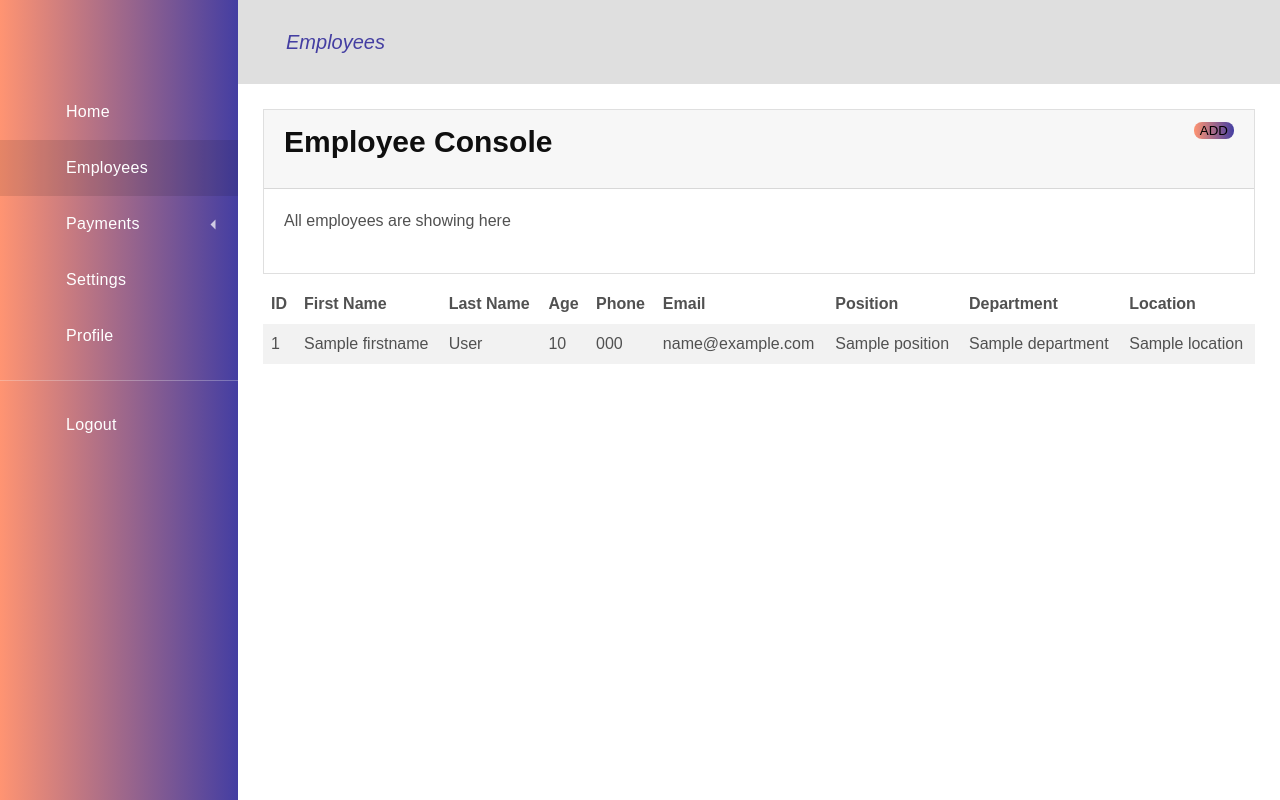
After one commit to riottecboi/HR-Flask, a Flask app: template templates/employee.html in a window 1280 px wide. The commit adds this page. Run offline with Flask 2, Linux system fonts and the light colour scheme; the template is opened without the code that fills it: values that come from a table or form of the project are taken from there, most other values are stand-ins (such as "Sample title", 1, 10 or a date in 2020); one stand-in notice (Sample message) is shown; parts of the project's set-up code (start-up, migrations or seed data) failed here and were passed over; some libraries are stand-ins or nearby versions.

Commit message:
Updated add user + CSS

```diff
--- a/authentication/form.py
+++ b/authentication/form.py
@@ -1,5 +1,5 @@
 from flask_wtf import FlaskForm
-from wtforms import PasswordField, StringField, EmailField
+from wtforms import PasswordField, StringField, EmailField, IntegerField, TextAreaField
 from wtforms.validators import Email, DataRequired
 
 # login and registration
@@ -27,3 +27,25 @@ class CreateAccountForm(FlaskForm):
     password = PasswordField('Password',
                              id='pwd_create',
                              validators=[DataRequired()])
+
+class AddUser(FlaskForm):
+    firstname = StringField('Firstname', id='firstname')
+    lastname = StringField('Lastname', id='lastname')
+    age = IntegerField('Age', id='age')
+    phone = StringField('Phone', id='phone')
+    email = EmailField('Email',
+                       id='email',
+                       validators=[DataRequired(), Email()])
+    position = StringField('Position', id='position')
+    department = StringField('Department', id='department')
+    location = StringField('Location', id='location')
+    skills = StringField('Skills', id='skill')
+    username = StringField('Username',
+                         id='username',
+                         validators=[DataRequired()])
+    password = PasswordField('Password',
+                             id='password',
+                             validators=[DataRequired()])
+    confirm = PasswordField('Confirm Password',
+                            id='confirm',
+                            validators=[DataRequired()])
--- a/server.py
+++ b/server.py
@@ -1,4 +1,4 @@
-from flask import Flask, render_template, request, make_response, redirect, url_for, Response, session, flash
+from flask import Flask, render_template, redirect, url_for, flash, request
 from flask_wtf.csrf import CSRFProtect
 from flask_login import LoginManager, login_user, current_user, login_required, logout_user
 from flask_env import MetaFlaskEnv
@@ -6,8 +6,9 @@ from flask_env import MetaFlaskEnv
 from sqlalchemy import create_engine
 from sqlalchemy.orm import sessionmaker
 
-from datamodel import *
-from authentication.form import LoginForm, CreateAccountForm
+from database.crud import *
+from database.datamodel import *
+from authentication.form import LoginForm, CreateAccountForm, AddUser
 
 
 class Configuration(metaclass=MetaFlaskEnv):
@@ -98,6 +99,45 @@ def signup():
         flash("Could not sign up for new user", "error")
         return render_template('login.html', loginform=loginform, sigupform=sigupform)
 
+@app.route("/employee", methods=['GET', 'POST'])
+@login_required
+def employee():
+    form = AddUser()
+    session = sessionFactory()
+    try:
+        users = get_all_user(session)
+        if request.method == 'POST':
+            password = form.password.data
+            confirm =form.confirm.data
+            if password != confirm:
+                session.close()
+                flash("Password not match", "error")
+                return render_template('employee.html', users=users, username=current_user.username, form=form)
+
+            authentication = UserAuthentication(username=form.username.data)
+            if form.phone.data == '':
+                form.phone.data = None
+            user = User(userid=authentication.id, email=form.email.data, firstname=form.firstname.data,
+                        lastname=form.lastname.data, age=form.age.data, phone=form.phone.data, jobtitle=form.position.data,
+                        department=form.department.data, location=form.location.data, primaryskills=form.skills.data)
+            session.add(user)
+            session.commit()
+
+            authentication.change_password(form.password.data)
+            session.add(authentication)
+            session.commit()
+
+            session.close()
+            flash("Adding user successful", "info")
+            return redirect(url_for('employee'))
+        session.close()
+        return render_template('employee.html', users=users, username=current_user.username, form=form)
+    except Exception as e:
+        session.close()
+        flash("Exception occurred - Cannot add new user", "error")
+        return redirect(url_for('employee'))
+
+
 @app.route("/menu", methods=["GET", "POST"])
 @login_required
 def menu():
@@ -105,7 +145,7 @@ def menu():
     userType = 'User'
     if admin is True:
         userType = 'Administrator'
-    return render_template('dashboard.html', user= current_user.username, userType=userType)
+    return render_template('dashboard.html', user=current_user.username, userType=userType)
 
 @app.route('/logout')
 def logout():
--- a/static/css/dashboard.css
+++ b/static/css/dashboard.css
@@ -132,6 +132,7 @@ h1, .h1 {
     -ms-flex-positive: 2;
     flex-grow: 2;
     padding: 25px;
+    background: white;
 }
 
 .dashboard-nav {
@@ -141,7 +142,7 @@ h1, .h1 {
     top: 0;
     bottom: 0;
     overflow: auto;
-    background-color: #373193;
+    background: linear-gradient(to right, #ff9472, #443ea2);
 }
 
 .dashboard-compact .dashboard-nav {
@@ -179,7 +180,7 @@ h1, .h1 {
 }
 
 .dashboard-nav {
-    background-color: #443ea2;
+    background: linear-gradient(to right, #ff9472, #443ea2);
 }
 
 .dashboard-nav a {
@@ -436,3 +437,30 @@ h1, .h1 {
         left: 0;
     }
 }
+table {
+  border-collapse: collapse;
+  width: 100%;
+}
+
+th, td {
+  text-align: left;
+  padding: 8px;
+}
+
+tr:nth-child(even) {background-color: #f2f2f2;}
+
+.btn-block{
+	border-radius: 8px;
+}
+
+.btn-color-hover{
+	border: none;
+	background: #f2709c;
+	background: -webkit-linear-gradient(to right, #ff9472, #f2709c);
+	background: linear-gradient(to right, #ff9472, #443ea2);
+}
+.btn-color-hover:hover{
+	background: #f2709c;
+	background: -webkit-linear-gradient(to right, #f2709c, #ff9472);
+	background: linear-gradient(to right, #f2709c, #ff9472);
+}
--- /dev/null
+++ b/static/css/modal.css
@@ -0,0 +1,71 @@
+/* The Modal (background) */
+.modal {
+  display: none; /* Hidden by default */
+  position: fixed; /* Stay in place */
+  z-index: 1; /* Sit on top */
+  padding-top: 100px; /* Location of the box */
+  left: 0;
+  top: 0;
+  width: 100%; /* Full width */
+  height: 100%; /* Full height */
+  overflow: auto; /* Enable scroll if needed */
+  background-color: rgb(0,0,0); /* Fallback color */
+  background-color: rgba(0,0,0,0.4); /* Black w/ opacity */
+}
+
+/* Modal Content */
+.modal-content {
+  overflow: auto;
+  position: relative;
+  background-color: #fefefe;
+  margin: auto;
+  padding: 0;
+  border: 1px solid #888;
+  width: 40%;
+  max-height: 50%;
+  box-shadow: 0 4px 8px 0 rgba(0,0,0,0.2),0 6px 20px 0 rgba(0,0,0,0.19);
+  -webkit-animation-name: animatetop;
+  -webkit-animation-duration: 0.4s;
+  animation-name: animatetop;
+  animation-duration: 0.4s
+}
+
+/* Add Animation */
+@-webkit-keyframes animatetop {
+  from {top:-300px; opacity:0}
+  to {top:0; opacity:1}
+}
+
+@keyframes animatetop {
+  from {top:-300px; opacity:0}
+  to {top:0; opacity:1}
+}
+
+/* The Close Button */
+.close {
+  color: white;
+  float: right;
+  font-size: 28px;
+  font-weight: bold;
+}
+
+.close:hover,
+.close:focus {
+  color: #000;
+  text-decoration: none;
+  cursor: pointer;
+}
+
+.modal-header {
+  padding: 2px 16px;
+  background-color: #dfdfdf;
+  color: white;
+}
+
+.modal-body {padding: 2px 16px;}
+
+.modal-footer {
+  padding: 2px 16px;
+  background-color: #dfdfdf;
+  color: white;
+}
--- a/static/css/style.css
+++ b/static/css/style.css
@@ -5,7 +5,6 @@
 */
 @import url("https://netdna.bootstrapcdn.com/font-awesome/4.0.3/css/font-awesome.css");
 
-@import url('https://fonts.googleapis.com/css?family=Amatic+SC:400,700|Source+Sans+Pro:300,400,700');
 
 
 body{
@@ -44,12 +43,12 @@ table td,
 	transition: all 0.4s ease;
 }
 a {
-	color: #e52225;
+	color: #443ea2;
 	text-decoration: none;
 }
 a:hover,
 a:focus {
-	color: #e52225;
+	color: #443ea2;
 	outline: none;
 	text-decoration: none;
 }
@@ -62,7 +61,7 @@ button:focus {
 	color: #0f0f0f;
 }
 .link-dark:hover, .link-dark:focus {
-	color: #e52225;
+	color: #443ea2;
 	text-decoration: none;
 }
 @media screen and (-ms-high-contrast:active), (-ms-high-contrast:none) {
@@ -95,7 +94,7 @@ h6 {
 	font-weight: 700;
 	color: #0f0f0f;
 	text-transform: capitalize;
-	font-family: 'Amatic SC', cursive;
+	font-family: 'Source Sans Pro', sans-serif;
 }
 h1,
 h2 {
@@ -168,7 +167,7 @@ h6 {
 	color: #ffffff;
 	background: #f2709c;
 	background: -webkit-linear-gradient(to right, #ff9472, #f2709c);
-	background: linear-gradient(to right, #ff9472, #f2709c);
+	background: linear-gradient(to right, #ff9472, #443ea2);
 	text-transform: uppercase;
 }
 .tab-bar-top .nav-tabs .nav-link.active{
@@ -280,7 +279,7 @@ h6 {
 	border: none;
 	background: #f2709c;
 	background: -webkit-linear-gradient(to right, #ff9472, #f2709c);
-	background: linear-gradient(to right, #ff9472, #f2709c);
+	background: linear-gradient(to right, #ff9472, #443ea2);
 }
 .btn-color-hover:hover{
 	background: #f2709c;
--- /dev/null
+++ b/templates/employee.html
@@ -0,0 +1,250 @@
+<!DOCTYPE html>
+<html lang="en">
+  <head>
+    <meta charset="UTF-8">
+    <title>Title</title>
+    <link href="{{url_for('static', filename='css/dashboard.css')}}" rel="stylesheet">
+    <link href="{{url_for('static', filename='css/modal.css')}}" rel="stylesheet">
+    <link href="{{url_for('static', filename='css/style.css')}}" rel="stylesheet">
+    <script src="https://code.jquery.com/jquery-1.12.4.js"></script>
+
+  </head>
+  <body>
+    <div class='dashboard'>
+      <div class="dashboard-nav">
+        <header>
+          <a href="#!" class="menu-toggle">
+            <i class="fas fa-bars"></i>
+          </a>
+          <a href="#" class="brand-logo">
+            <i class="fas fa-anchor"></i>
+            <span></span>
+          </a>
+        </header>
+        <nav class="dashboard-nav-list">
+          <a href="{{url_for('menu')}}" class="dashboard-nav-item">
+            <i class="fas fa-home"></i> Home </a>
+<!--          <a href="#" class="dashboard-nav-item">-->
+<!--            <i class="fas fa-file-upload"></i> Upload </a>-->
+<!--          <div class='dashboard-nav-dropdown'>-->
+<!--            <a href="#!" class="dashboard-nav-item dashboard-nav-dropdown-toggle">-->
+<!--              <i class="fas fa-photo-video"></i> Media </a>-->
+<!--            <div class='dashboard-nav-dropdown-menu'>-->
+<!--              <a href="#" class="dashboard-nav-dropdown-item">All</a>-->
+<!--              <a href="#" class="dashboard-nav-dropdown-item">Recent</a>-->
+<!--              <a href="#" class="dashboard-nav-dropdown-item">Images</a>-->
+<!--              <a href="#" class="dashboard-nav-dropdown-item">Video</a>-->
+<!--            </div>-->
+<!--          </div>-->
+          <div class='dashboard-nav-dropdown'>
+            <a href="{{url_for('employee')}}" class="dashboard-nav-item active">
+              <i class="fas fa-users"></i> Employees </a>
+<!--            <div class='dashboard-nav-dropdown-menu'>-->
+<!--              <a href="#" class="dashboard-nav-dropdown-item">All</a>-->
+<!--              <a href="#" class="dashboard-nav-dropdown-item">Subscribed</a>-->
+<!--              <a href="#" class="dashboard-nav-dropdown-item">Non-subscribed</a>-->
+<!--              <a href="#" class="dashboard-nav-dropdown-item">Banned</a>-->
+<!--              <a href="#" class="dashboard-nav-dropdown-item">New</a>-->
+<!--            </div>-->
+          </div>
+          <div class='dashboard-nav-dropdown'>
+            <a href="#!" class="dashboard-nav-item dashboard-nav-dropdown-toggle">
+              <i class="fas fa-money-check-alt"></i> Payments </a>
+            <div class='dashboard-nav-dropdown-menu'>
+              <a href="#" class="dashboard-nav-dropdown-item">All</a>
+              <a href="#" class="dashboard-nav-dropdown-item">Recent</a>
+              <a href="#" class="dashboard-nav-dropdown-item"> Projections</a>
+            </div>
+          </div>
+          <a href="#" class="dashboard-nav-item">
+            <i class="fas fa-cogs"></i> Settings </a>
+          <a href="#" class="dashboard-nav-item">
+            <i class="fas fa-user"></i> Profile </a>
+          <div class="nav-item-divider"></div>
+          <a href="{{url_for('logout')}}" class="dashboard-nav-item">
+            <i class="fas fa-sign-out-alt"></i> Logout </a>
+        </nav>
+      </div>
+      <div class='dashboard-app'>
+        <header class='dashboard-toolbar'>
+          <a href="" class="menu-toggle">
+            <i class="fas fa-bars"></i>
+          </a>
+          <a href="{{url_for('employee')}}" class="menu-toggle">
+            <i class="fas fa-bars">Employees</i>
+          </a>
+        </header>
+        <div class='dashboard-content'>
+          <div class='container'>
+            {% for category, message in get_flashed_messages(with_categories=True) %}
+              <div class="alert alert-{{category}}">{{ message }}</div>
+            {% endfor %}
+            <script>
+                setTimeout(function() {
+                    $(".alert").fadeOut('fast');
+                }, 3000);
+            </script>
+            <div class='card'>
+              <div class='card-header' style="text-align: left">
+                <h3><b>Employee Console</b><button id="myBtn" class="btn btn-lg btn-primary btn-block btn-color-hover" style="float: right" type="button">ADD</button></h3>
+              </div>
+              <div class='card-body'>
+                <p>All employees are showing here</p>
+              </div>
+            </div>
+            <!-- The Modal -->
+            <div id="myModal" class="modal">
+
+              <!-- Modal content -->
+              <div class="modal-content" style="text-align: center">
+                <div class="modal-header">
+                  <span class="close">&times;</span>
+                  <h3 style="margin-top: 10px">Add new employee</h3>
+                </div>
+                <div class="modal-body">
+                  <form action="{{url_for('employee')}}" method="post">
+                    <input type="hidden" name="csrf_token" value="{{ csrf_token() }}"/>
+                    <p><b>USER INFORMATION</b></p>
+                    <div class="form-label-group">
+                        {{ form.firstname(id="firstname", class_="form-control", placeholder="First Name") }}
+                        <label for="firstname">First Name</label>
+                    </div>
+
+                    <div class="form-label-group">
+                        {{ form.lastname(id="lastname", class_="form-control", placeholder="Last Name") }}
+                        <label for="lastname">Last Name</label>
+                    </div>
+                    <div class="form-label-group">
+                        {{ form.age(id="age", class_="form-control", placeholder="Age") }}
+                        <label for="age">Age</label>
+                    </div>
+
+                    <div class="form-label-group">
+                        {{ form.phone(id="phone", class_="form-control", placeholder="Phone") }}
+                        <label for="phone">Phone</label>
+                    </div>
+                    <div class="form-label-group">
+                        {{ form.email(id="email", class_="form-control", placeholder="Email", required=True) }}
+                        <label for="email">Email</label>
+                    </div>
+
+                    <div class="form-label-group">
+                        {{ form.position(id="position", class_="form-control", placeholder="Position") }}
+                        <label for="position">Position</label>
+                    </div>
+
+                    <div class="form-label-group">
+                        {{ form.department(id="department", class_="form-control", placeholder="Department") }}
+                        <label for="department">Department</label>
+                    </div>
+
+                    <div class="form-label-group">
+                        {{ form.location(id="location", class_="form-control", placeholder="Location") }}
+                        <label for="location">Location</label>
+                    </div>
+                    <div class="form-label-group">
+                        {{ form.skills(id="skill", class_="form-control", placeholder="Skills") }}
+                        <label for="skill">Skills</label>
+                    </div>
+                    <hr>
+                    <p><b>USER AUTHENTICATION</b></p>
+                    <div class="form-label-group">
+                        {{ form.username(id="username", class_="form-control", placeholder="Username", required=True) }}
+                        <label for="username">Username</label>
+                    </div>
+
+                    <div class="form-label-group">
+                        {{ form.password(id="password", class_="form-control", placeholder="Password", required=True) }}
+                        <label for="password">Password</label>
+                    </div>
+
+                    <div class="form-label-group">
+                        {{ form.confirm(id="confirm", class_="form-control", placeholder="Confirm Password", required=True) }}
+                        <label for="confirm">Confirm Password</label>
+                    </div>
+
+                    <button class="btn btn-lg btn-primary btn-block btn-color-hover"
+                            style="margin-bottom:50px;height: 50px;width: 200px;color: whitesmoke;" type="submit">Submit</button>
+                  </form>
+                </div>
+
+              </div>
+
+            </div>
+            <div style="overflow-x: auto;margin-top: 10px">
+              <table>
+                <tr>
+                  <th>ID</th>
+                  <th>First Name</th>
+                  <th>Last Name</th>
+                  <th>Age</th>
+                  <th>Phone</th>
+                  <th>Email</th>
+                  <th>Position</th>
+                  <th>Department</th>
+                  <th>Location</th>
+                </tr>
+                {% for user in users %}
+                <tr>
+                  <td>{{user['id']}}</td>
+                  <td>{{user['firstname']}}</td>
+                  <td>{{user['lastname']}}</td>
+                  <td>{{user['age']}}</td>
+                  <td>{{user['phone']}}</td>
+                  <td>{{user['email']}}</td>
+                  <td>{{user['position']}}</td>
+                  <td>{{user['department']}}</td>
+                  <td>{{user['location']}}</td>
+                </tr>
+                {% endfor %}
+              </table>
+            </div>
+          </div>
+        </div>
+      </div>
+    </div>
+    <script>
+      const mobileScreen = window.matchMedia("(max-width: 990px )");
+      $(document).ready(function() {
+        $(".dashboard-nav-dropdown-toggle").click(function() {
+          $(this).closest(".dashboard-nav-dropdown").toggleClass("show").find(".dashboard-nav-dropdown").removeClass("show");
+          $(this).parent().siblings().removeClass("show");
+        });
+        $(".menu-toggle").click(function() {
+          if (mobileScreen.matches) {
+            $(".dashboard-nav").toggleClass("mobile-show");
+          } else {
+            $(".dashboard").toggleClass("dashboard-compact");
+          }
+        });
+      });
+    </script>
+    <script>
+      // Get the modal
+      var modal = document.getElementById("myModal");
+
+      // Get the button that opens the modal
+      var btn = document.getElementById("myBtn");
+
+      // Get the <span> element that closes the modal
+      var span = document.getElementsByClassName("close")[0];
+
+      // When the user clicks the button, open the modal
+      btn.onclick = function() {
+        modal.style.display = "block";
+      }
+
+      // When the user clicks on <span> (x), close the modal
+      span.onclick = function() {
+        modal.style.display = "none";
+      }
+
+      // When the user clicks anywhere outside of the modal, close it
+      window.onclick = function(event) {
+        if (event.target == modal) {
+          modal.style.display = "none";
+        }
+      }
+    </script>
+  </body>
+</html>
```
Also changed, not shown: database/crud.py (added, +11 -0 lines), templates/dashboard.html (+37 -23 lines), database/datamodel.py (renamed from datamodel.py).
